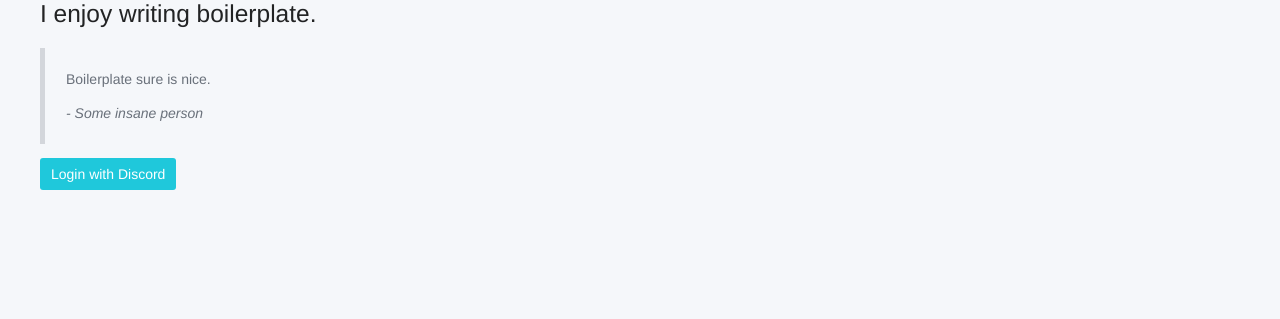
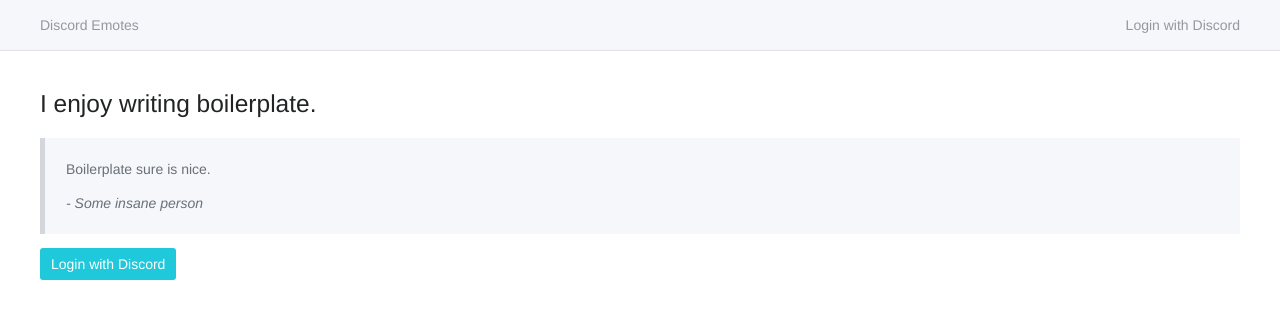
Before and after one commit to DiscordEmotes/website, a Flask app: page / in a window 1280 px wide. Shown: the top 319 px of the page. Run offline with Flask 2, Linux system fonts and the light colour scheme; parts of the project's set-up code (start-up, migrations or seed data) failed here and were passed over.

Commit message:
Implement basic /guilds route and add a navbar.

```diff
--- /dev/null
+++ b/website/static/custom.css
@@ -0,0 +1,28 @@
+html {
+    background-color: white;
+}
+
+.hero.is-light .nav-item a:not(.button),
+.hero.is-light a.nav-item {
+    color: rgba(105, 112, 122, .7);
+}
+
+.icon.avatar {
+    display: inline-block;
+    padding: 2px 4px 2px 2px;
+    width: 32px;
+    height: 32px;
+}
+
+.avatar img {
+    border-radius: 50%;
+    max-height: 100%;
+    height: 100%;
+}
+
+.guild-entry {
+    border: 1px solid rgba(105, 112, 122, .2);
+    padding: 5px;
+    display: flex;
+    align-items: center;
+}
--- a/website/templates/base.html
+++ b/website/templates/base.html
@@ -4,12 +4,39 @@
   <meta charset="utf-8">
   <meta name="viewport" content="width=device-widthm initial-scale=1.0">
   <link rel="stylesheet" type="text/css" href="{{ url_for('static', filename='bulma.css') }}">
+  <link rel="stylesheet" type="text/css" href="{{ url_for('static', filename='custom.css') }}">
   <title>{{ '%s - ' % title if title }}Discord Emotes</title>
 </head>
 <body>
-  <div class="container">
-    {% block body %}
-    {% endblock %}
-  </div>
+  <section class="hero is-light">
+    <div class="hero-head">
+      <nav class="nav">
+        <div class="container">
+          <div class="nav-left">
+            <a class="nav-item is-brand" href="{{ url_for('index') }}">Discord Emotes</a>
+          </div>
+
+          <div class="nav-right nav-menu">
+            {% if not user %}
+            <a class="nav-item" href="{{ url_for('login') }}">Login with Discord</a>
+            {% else %}
+            <a class="nav-item" href="{{ url_for('guilds') }}">
+              <span class="icon avatar">
+                <img src="{{ user.avatar_url }}">
+              </span>
+              <span>{{ user.name }}</span>
+            </a>
+            {% endif %}
+          </div>
+        </div>
+      </nav>
+    </div>
+  </section>
+  <section class="section">
+    <div class="container">
+      {% block body %}
+      {% endblock %}
+    </div>
+  </section>
 </body>
 </html>
--- a/website/views.py
+++ b/website/views.py
@@ -9,12 +9,15 @@ def index():
     guilds = Guild.managed()
     return render_template('index.html', user=user, guilds=guilds)
 
-@app.route('/login')
-def login():
+def get_auth_url():
     with make_session() as discord:
         url, state = discord.authorization_url(DISCORD_AUTH_BASE_URL)
         session['oauth2_state'] = state
-        return redirect(url)
+        return url
+
+@app.route('/login')
+def login():
+    return redirect(get_auth_url())
 
 @app.route('/callback')
 def callback():
@@ -29,4 +32,13 @@ def callback():
 
         session['oauth2_token'] = token
         session.permanent = True
-        return redirect(url_for('index'))
+        return redirect(url_for('guilds'))
+
+@app.route('/guilds')
+def guilds():
+    user = User.current()
+    if user is None:
+        return redirect(get_auth_url())
+
+    guilds = Guild.managed()
+    return render_template('guilds.html', user=user, guilds=guilds, title='My Servers')
```
Also changed, not shown: website/templates/guilds.html (added, +23 -0 lines), website/discord.py (line endings or trailing spaces).
